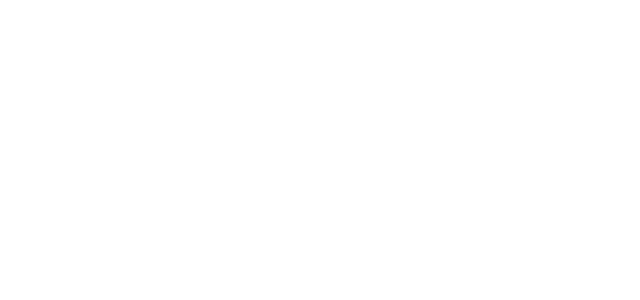
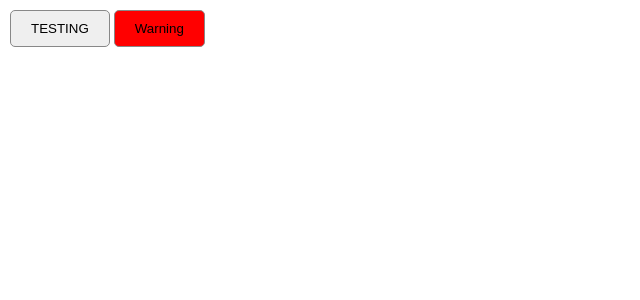
Before and after one commit to Keiji-Mizumura/restaurant-management.2.0, a React (Create React App) app: page / in a window 1280 px wide. Shown: the top 300 px of the page, without its empty margins (0-640 px from the left). Built offline with nearby package versions, Linux system fonts and the light colour scheme.

Commit message:
mga pagbabago

```diff
--- /dev/null
+++ b/src/components/buttons/button-styles/main-button.module.css
@@ -0,0 +1,17 @@
+/* MAIN BUTTON STYLES
+   CHANGING THIS WILL AFFECT OTHER BUTTONS TOO
+   このボタンの設定を変更したら他のボタンも変わることが可能です。
+*/
+
+.button{
+    padding: 10px 20px;
+    border: 1px solid #888;
+    margin: 2px;
+    border-radius: 5px;
+    cursor: pointer;
+    transition: 150ms ease-in;
+}
+
+.button:hover{
+    transform: scale(0.95);
+}
--- /dev/null
+++ b/src/components/buttons/main-button.jsx
@@ -0,0 +1,14 @@
+// MAIN BUTTON DO NOT MODIFY OR ELSE
+
+import classes from './button-styles/main-button.module.css';
+
+const MainButton = (props) => {
+
+    return (
+        <button className={classes.button} onClick={props.onclick} style={props.style}>
+            {props.children}
+        </button>
+    )
+}
+
+export default MainButton;
--- /dev/null
+++ b/src/components/buttons/normal-button.jsx
@@ -0,0 +1,13 @@
+import MainButton from "./main-button";
+
+// Normal Button
+
+const NormalButton = (props) => {
+    return (
+        <MainButton onclick={props.onclick}>
+            {props.children}
+        </MainButton>
+    )
+}
+
+export default NormalButton;
--- /dev/null
+++ b/src/components/buttons/warning-button.jsx
@@ -0,0 +1,11 @@
+import MainButton from "./main-button"
+
+const WarningButton = (props) => {
+    return(
+        <MainButton onclick={props.onclick} style={{backgroundColor: 'red'}}>
+            {props.children}
+        </MainButton>
+    )
+}
+
+export default WarningButton;
--- a/src/components/header.jsx
+++ b/src/components/header.jsx
@@ -1,7 +1,12 @@
+import NormalButton from "./buttons/normal-button";
+import WarningButton from "./buttons/warning-button";
+
+
 const Header = () => {
     return(
         <header>
-            {/* Ulo */}
+            <NormalButton>TESTING</NormalButton>
+            <WarningButton>Warning</WarningButton>
         </header>
     )
 }
```
